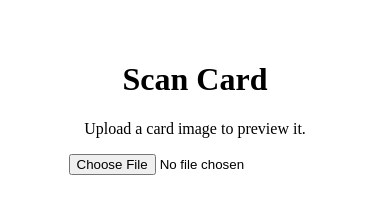
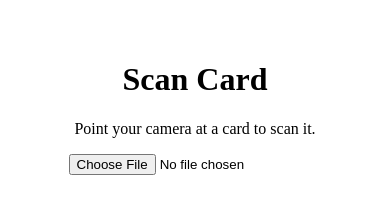
Before and after one commit to MrNaisuGuy/dojotcg, a React (Vite) app in the folder frontend/: page /scan in a window 390 px wide. Shown: the top 210 px of the page. Built offline with nearby package versions, Linux system fonts and the light colour scheme.

Commit message:
ismobile

```diff
--- a/frontend/src/pages/Scan.jsx
+++ b/frontend/src/pages/Scan.jsx
@@ -7,6 +7,7 @@ function Scan() {
   const [result, setResult] = useState(null);
   const [resultImage, setResultImage] = useState(null);
   const [loading, setLoading] = useState(false);
+  const [isMobile, setIsMobile] = useState(window.innerWidth <= 768);
 
   function handleImageUpload(event) {
     const file = event.target.files[0];
@@ -35,9 +36,13 @@ function Scan() {
   return (
     <main style={{ padding: "2rem", textAlign: "center" }}>
       <h1>Scan Card</h1>
-      <p>Upload a card image to preview it.</p>
+      <p>
+         {isMobile
+         ? "Point your camera at a card to scan it." : "Upload a card image to preview it."
+         }
+      </p>
 
-      <input type="file" accept="image/*" onChange={handleImageUpload} />
+      <input type="file" accept="image/*" capture="environment" onChange={handleImageUpload} />
 
       {selectedImage && (
         <div style={{ marginTop: "2rem" }}>
```
